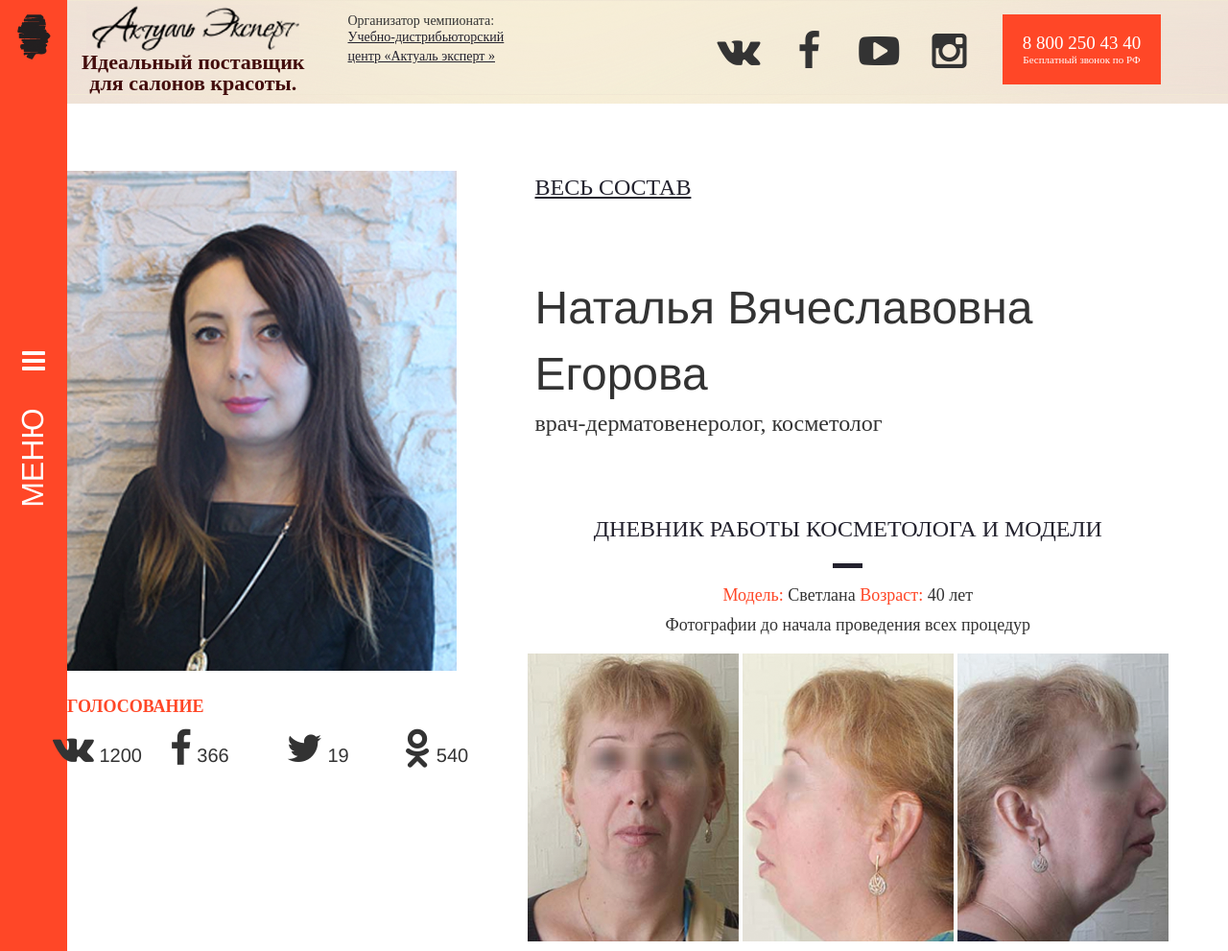
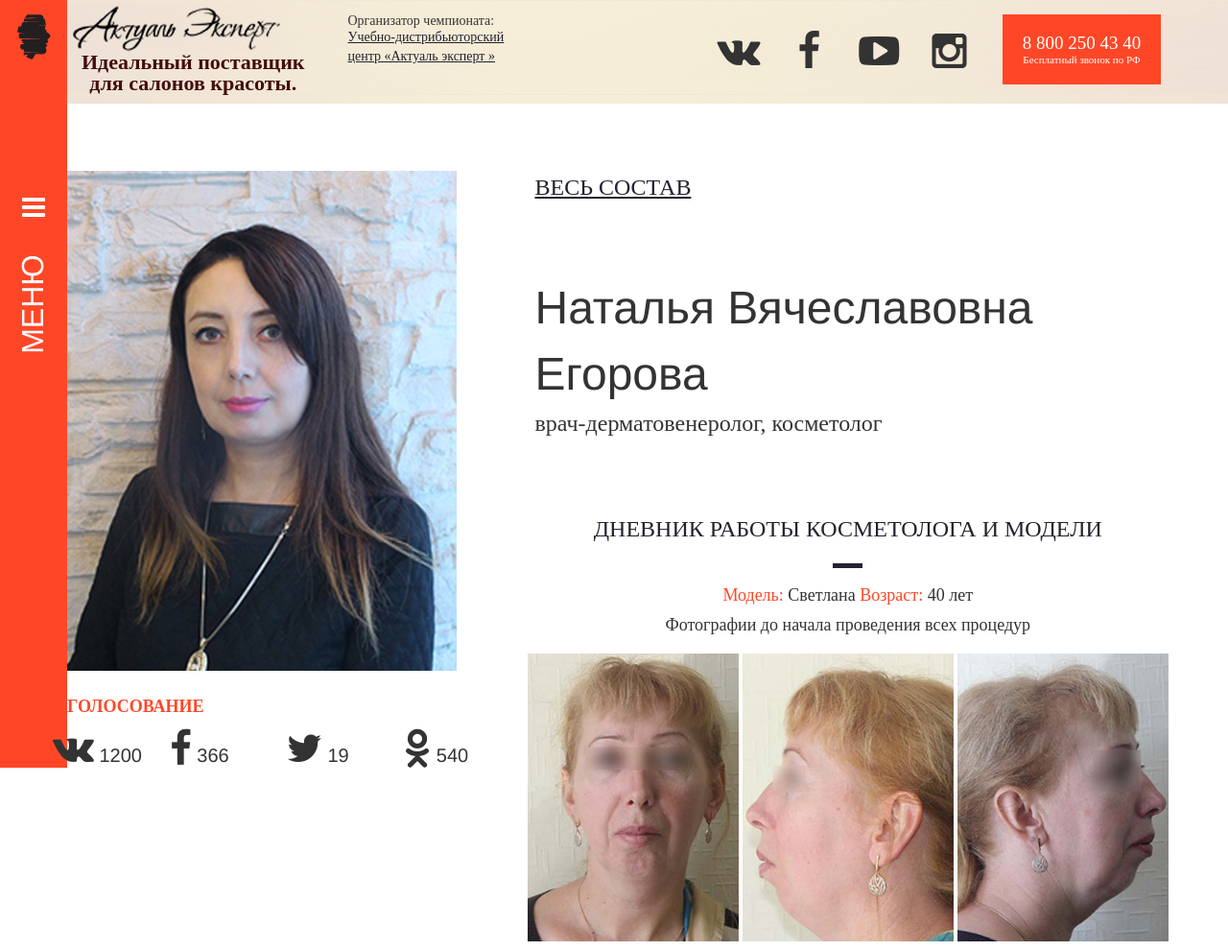
Before and after one commit to dikarev/actual-expert, a plain HTML site: page index.html in a window 1280 px wide. Shown: the top 991 px of the page at 96% size. Drawn offline with Linux system fonts and the light colour scheme.

Commit message:
fixed menu

```diff
--- a/assets/scss/style.scss
+++ b/assets/scss/style.scss
@@ -4,21 +4,20 @@
 }
 .layout {
     margin: 0 auto;
+    position: relative;
     width: 100%;
-    position: relative;
-
     .menu {
         background: #ff4727;
         color:#fff;
         height: 100%;
-        position: absolute;
+        position: fixed;
         text-align: center;
         width: 70px;
         .icon {
             margin: 15px;
         }
         .menu-bottom {
-            margin-top: 300px;
+            margin-top: 200%;
             .rotatable {
                 margin-top: 80px;
                 font-size: 32px;
@@ -35,6 +34,7 @@
         font-family: Regular;
         padding: 0 15px;
         width: 100%;
+
         .logo {
             color: #430d0d;
             font-size: 22px;
@@ -86,6 +86,7 @@
     .content {
         margin: 70px 0 50px 0;
         .block-workin {
+            margin-bottom: 25px;
             .voting {
                 margin-top: 25px;
                 > p {
--- a/index.html
+++ b/index.html
@@ -30,7 +30,7 @@
                     <div class="row clearfix">
                         <div class="col-md-3">
                             <div class="logo">
-                                <img src="assets/img/logo.png" alt="logo"/>
+                                <img class="img-responsive" src="assets/img/logo.png" alt="logo"/>
                                 <div>Идеальный поставщик для салонов красоты.</div>
                             </div>
                         </div>
```
Also changed, not shown: assets/css/app.css, 1 other file.
